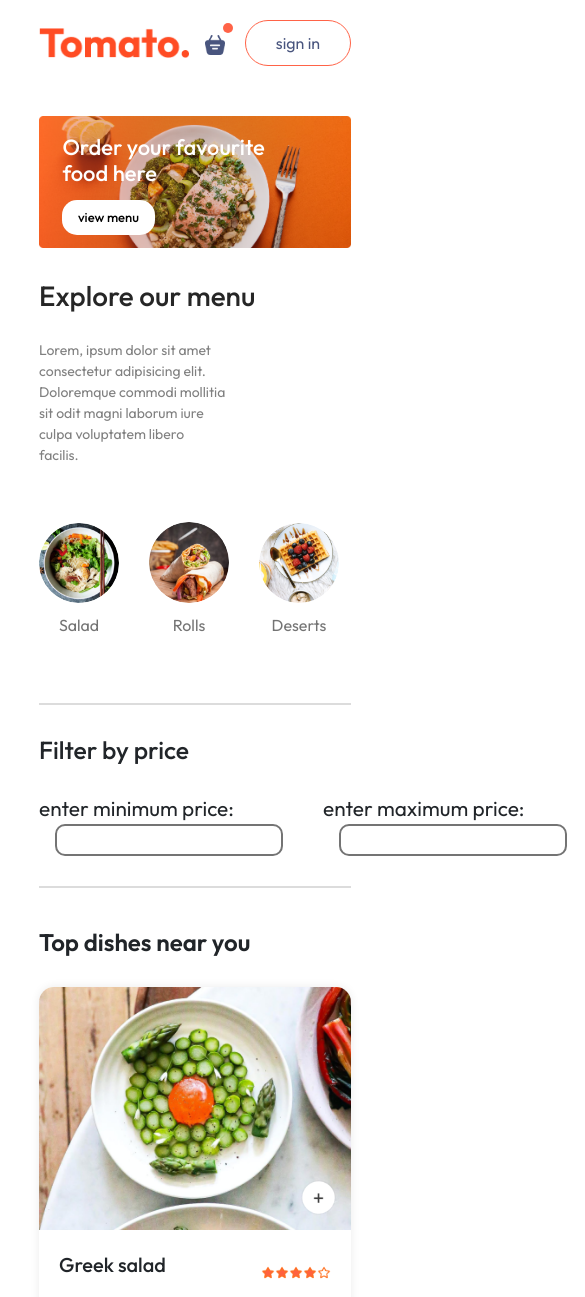
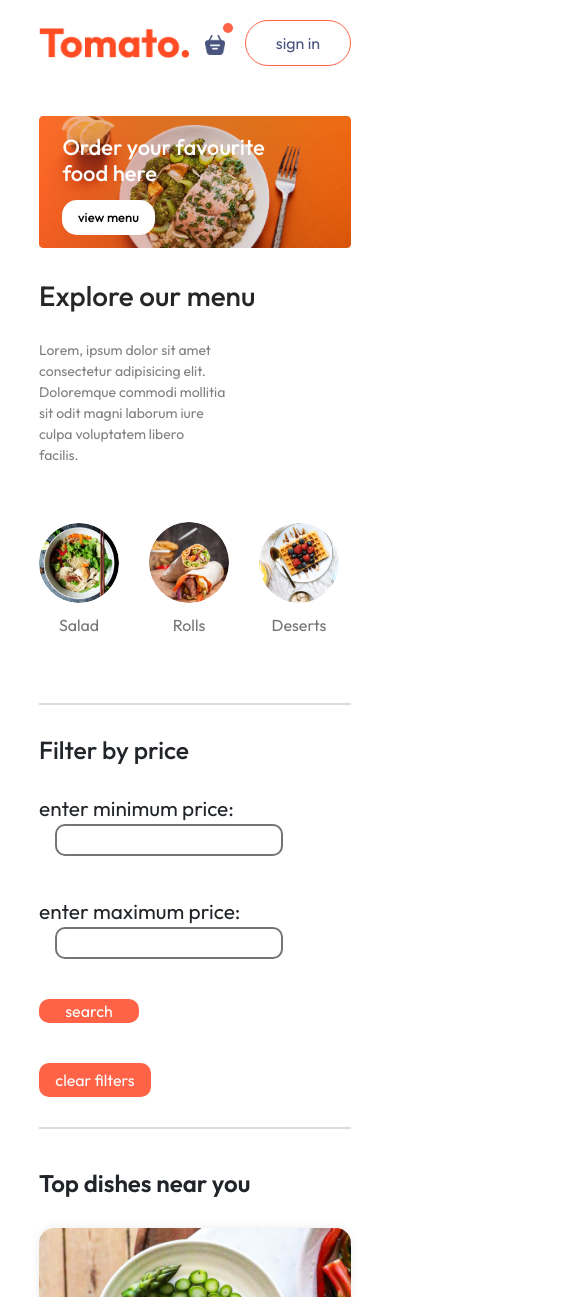
Before and after one commit to DakshChawla12/Food_Delivery_App, a React (Vite) app: page / in a window 390 px wide. Shown: the top 1297 px of the page, 585 px wide, since content can reach past the window. Built offline with nearby package versions, Linux system fonts and the light colour scheme.

Commit message:
fixed little bit of responsiveness

```diff
--- a/src/components/ExploreMenu/ExploreMenu.css
+++ b/src/components/ExploreMenu/ExploreMenu.css
@@ -97,4 +97,7 @@
         max-width: (100%);
         font-size: 14px;
     }
+    .filter-price{
+        flex-direction: column;
+    }
 }
```
